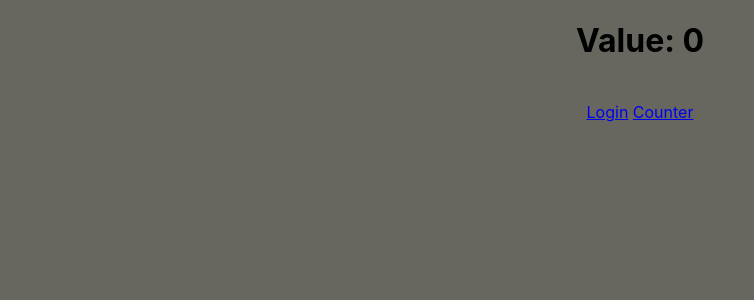
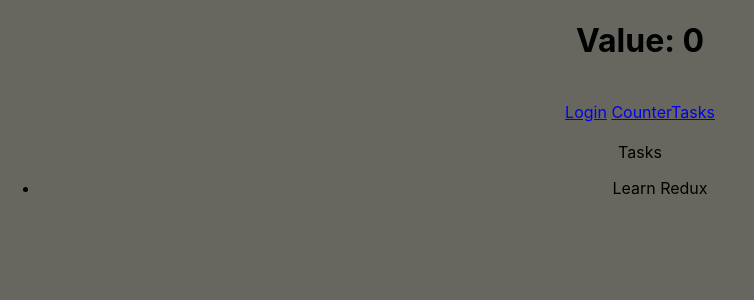
Before and after one commit to LeonZuev/redux-in, a React (Create React App) app: page /tasks in a window 1280 px wide. Shown: the top 300 px of the page, without its empty margins (0-754 px from the left). Built offline with nearby package versions, Linux system fonts and the light colour scheme.

Commit message:
Display tasks

```diff
--- a/src/App.tsx
+++ b/src/App.tsx
@@ -4,6 +4,7 @@ import { useSelector } from 'react-redux';
 import { RootState } from './store';
 import Login from './features/auth/Login';
 import { Link, Route, Routes } from 'react-router-dom';
+import Tasks from './features/tasks/Tasks';
 
 function App() {
   const value = useSelector((state: RootState) => state.counter.value)
@@ -16,11 +17,13 @@ function App() {
       <nav>
         <Link to="/login">Login</Link>{" "}
         <Link to="/counter">Counter</Link>
+        <Link to="/tasks">Tasks</Link>
       </nav>
       <br/>
       <Routes>
         <Route path='/login' element={<Login />}/>
         <Route path='/counter' element={<Counter />}/>
+        <Route path='/tasks' element={<Tasks />}/>
       </Routes>
     </div>
   );
--- /dev/null
+++ b/src/features/tasks/Tasks.tsx
@@ -0,0 +1,20 @@
+import React from 'react';
+import { useSelector } from 'react-redux';
+import { RootState } from '../../store';
+
+export default function Tasks():JSX.Element {
+   const tasks = useSelector((globalState: RootState) =>globalState.tasks);// достали из глобального состояния
+  return (
+    <>
+    <div>Tasks</div>
+    <ul>
+        {tasks.map((el) =>
+        (
+          <li key={el.id}>
+            {el.title}
+          </li>
+        ))}
+    </ul>
+    </>
+  );
+}
--- a/src/store.ts
+++ b/src/store.ts
@@ -1,11 +1,13 @@
 import { combineReducers, createStore } from "redux";
 import counterReducer from "./features/counter/counterReducer";
 import authReducer from "./features/auth/authReducer";
+import tasksReducer from "./features/tasks/tasksReducer";
 
 const store = createStore(combineReducers({
   counter: counterReducer, // импорт: хранилище состояние счётчика
-  auth: authReducer       // хранилище логина и пароля
-}))
+  auth: authReducer,       // хранилище логина и пароля
+  tasks: tasksReducer,     // хранилище тасков
+},));
 
 export default store
 
```
